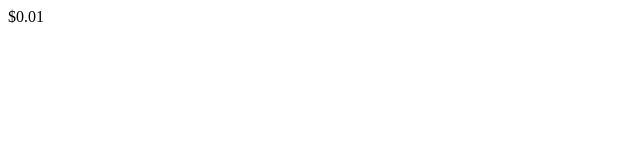
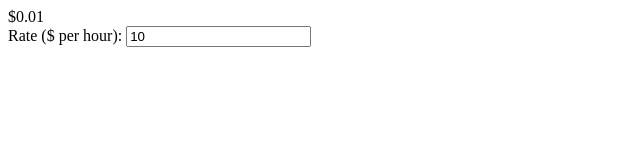
Before and after one commit to Tyler-Hilbert/CashClock, a plain HTML site: page index.html in a window 1280 px wide. Shown: the whole page, without its empty margins (0-640 px from the left). Drawn offline with nearby package versions, Linux system fonts and the light colour scheme.

Commit message:
Added decimals

```diff
--- a/index.html
+++ b/index.html
@@ -8,7 +8,13 @@
 <body>
 
   <div ng-controller="Controller">
-    {{ cash | currency }}
+  	<div>
+    	{{ cash | currency }}
+    </div>
+    <div>
+    	Rate ($ per hour):
+    	<input type="number" step="0.01" ng-model="hourlyRate">
+  	</div>
   </div>
 
 </body>
```
